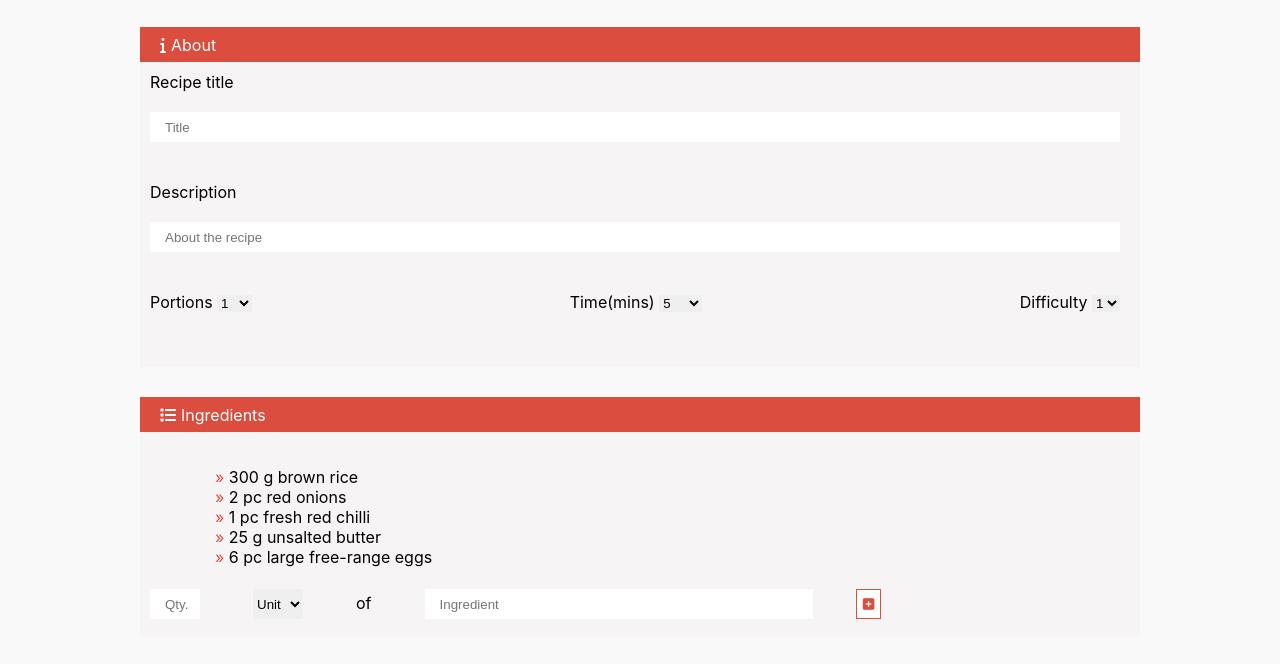
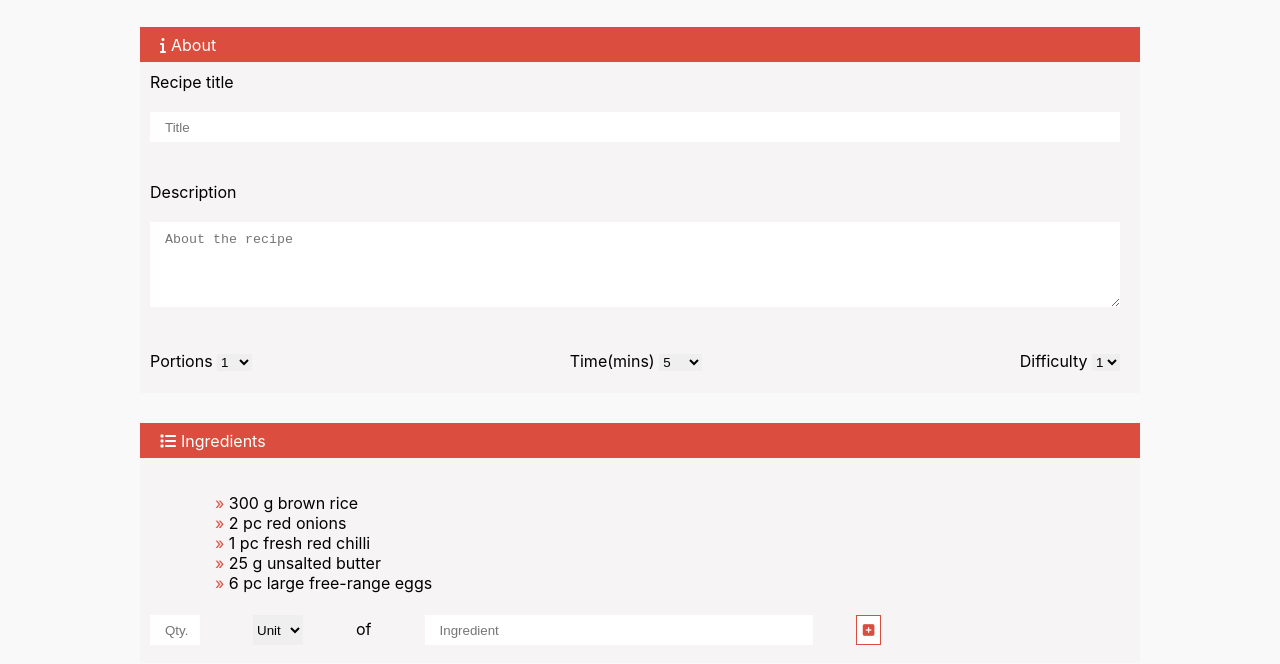
Before and after one commit to gabiionut/iQuest-CSS, a plain HTML site: page index.html in a window 1280 px wide. Shown: the part 123-787 px from the top of the page. Drawn offline with Linux system fonts and the light colour scheme.

Commit message:
Add files via upload

```diff
--- a/index.html
+++ b/index.html
@@ -42,7 +42,7 @@
             <label for="description">Description</label>
             <br>
             <br>
-            <input type="text" id="description" placeholder="About the recipe">
+            <textarea type="text" id="description" placeholder="About the recipe" cols="40" rows="5"></textarea>
             <br>
             <br>
             <br>
--- a/style.css
+++ b/style.css
@@ -102,7 +102,6 @@ textarea{
     margin-top: 30px;
     background-color: #f6f4f4;;
     width: 100%;
-    height: 340px;
     max-width: 1000px;
     display: block;
     margin-left: auto;
@@ -145,6 +144,8 @@ ul li:before {
     text-align: center;
     display: inline-block;
     margin:0 auto;
+    margin-bottom: 22px;
+
 }
 
 .difficulty{
```
